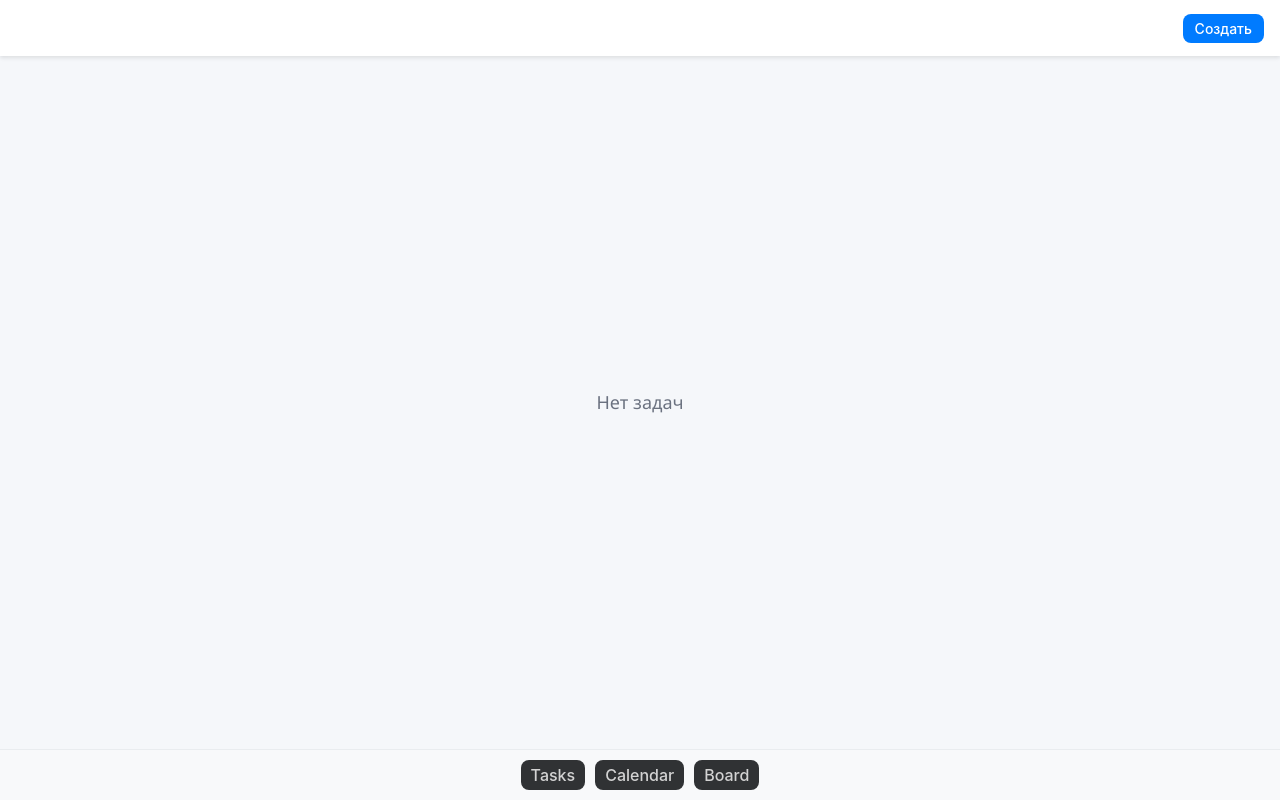
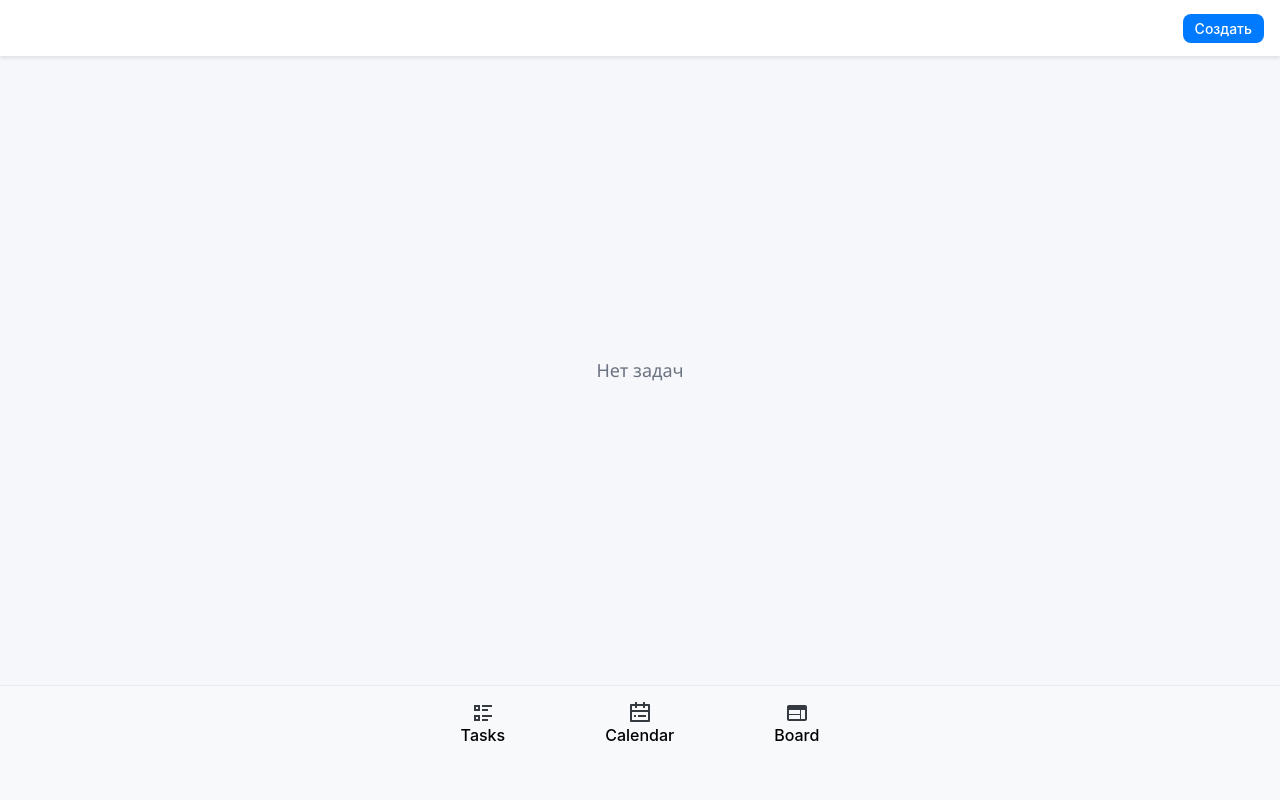
Before and after one commit to Gaigerov/TasksManager, a React (Create React App) app: page /#/ in a window 1280 px wide. Built offline with nearby package versions, Linux system fonts and the light colour scheme; some icons are missing.

Commit message:
добавил иконки в button

```diff
--- a/src/components/Button/Button.module.css
+++ b/src/components/Button/Button.module.css
@@ -10,6 +10,26 @@
     text-align: center;
     text-decoration: none;
     font-family: inherit;
+}
+
+.icon {
+    background: none;
+    padding: 5px;
+    border: none;
+    border-radius: 50%;
+    display: flex;
+    align-items: center;
+    justify-content: center;
+}
+
+.icon:hover:not(.disabled) {
+    filter: invert(26%) sepia(87%) saturate(1316%) hue-rotate(199deg) brightness(99%) contrast(114%);
+}
+
+.iconImage {
+    width: 24px;
+    height: 24px;
+    object-fit: contain;
 }
 
 .primary {
--- a/src/components/Button/Button.tsx
+++ b/src/components/Button/Button.tsx
@@ -1,11 +1,11 @@
 import React, {ElementType, forwardRef} from 'react';
 import styles from './Button.module.css';
 
-type ButtonVariant = 'primary' | 'secondary' | 'danger' | 'success' | 'warning' | 'link' | 'header' | 'card';
+type ButtonVariant = 'primary' | 'secondary' | 'danger' | 'success' | 'warning' | 'link' | 'header' | 'card' | 'icon'; // Добавлен 'icon'
 type ButtonSize = 'small' | 'medium' | 'large';
 
 interface ButtonProps {
-    children: React.ReactNode;
+    children?: React.ReactNode; // Сделали children опциональным
     variant?: ButtonVariant;
     size?: ButtonSize;
     className?: string;
@@ -13,6 +13,8 @@ interface ButtonProps {
     disabled?: boolean;
     as?: ElementType;
     onClick?: () => void;
+    iconSrc?: string; // Новый проп для пути к иконке
+    alt?: string; // Альтернативный текст для иконки
 }
 
 const Button = forwardRef<HTMLElement, ButtonProps>((
@@ -24,6 +26,8 @@ const Button = forwardRef<HTMLElement, ButtonProps>((
         fullWidth = false,
         disabled = false,
         as: Component = 'button',
+        iconSrc, // Новый проп
+        alt = '', // Альтернативный текст
         ...props
     },
     ref
@@ -45,6 +49,15 @@ const Button = forwardRef<HTMLElement, ButtonProps>((
     const isButton = Component === 'button';
     const buttonProps = isButton ? {disabled} : {};
 
+    // Рендерим иконку если передан iconSrc
+    const renderIcon = iconSrc ? (
+        <img
+            src={iconSrc}
+            alt={alt}
+            className={styles.iconImage}
+        />
+    ) : null;
+
     return (
         <Component
             className={buttonClasses}
@@ -52,6 +65,7 @@ const Button = forwardRef<HTMLElement, ButtonProps>((
             {...buttonProps}
             {...props}
         >
+            {renderIcon}
             {children}
         </Component>
     );
--- a/src/components/Footer/Footer.module.css
+++ b/src/components/Footer/Footer.module.css
@@ -4,7 +4,7 @@
     width: 100%;
     justify-content: space-around;
     align-items: center;
-    padding: 10px 0;
+    padding: 10px 0 50px 0;
     background-color: #f8f9fa;
     border-top: 1px solid #e9ecef;
 }
@@ -12,14 +12,15 @@
 .buttonGroup {
     display: flex;
     width: 100%;
+    gap: 80px;
     justify-content: center;
-    gap: 10px;
 }
 
 .footerButton {
+    display: flex;
+    flex-direction: column;
     padding: 5px 10px;
-    color: lightgray;
-    background-color: #303234;
+    color: black;
     border: none;
     border-radius: 8px;
     cursor: pointer;
@@ -31,6 +32,11 @@
 }
 
 .footerButton:hover {
-    background-color: #8f9193;
     transform: translateY(-2px);
 }
+
+@media (max-width: 480px) {
+    .buttonGroup {
+        gap: 20px;
+    }
+}
--- a/src/components/Footer/Footer.tsx
+++ b/src/components/Footer/Footer.tsx
@@ -1,26 +1,38 @@
 import React from 'react';
 import styles from './Footer.module.css';
 import Button from '../Button/Button';
+import listCheckIcon from '../../images/list-check-2.svg';
+import calendarCheckIcon from '../../images/calendar-todo-line.svg';
+import boardCheckIcon from '../../images/web-board.svg'
 
 const Footer: React.FC = () => {
     return (
         <footer className={styles.footer}>
             <div className={styles.buttonGroup}>
                 <Button
-                    variant="secondary"
+                    variant="icon"
+                    iconSrc={listCheckIcon}
+                    alt="List check icon"
                     className={styles.footerButton}
+                    onClick={() => console.log('Icon button clicked')}
                 >
                     Tasks
                 </Button>
                 <Button
-                    variant="secondary"
+                    variant="icon"
+                    iconSrc={calendarCheckIcon}
+                    alt="Calendar check icon"
                     className={styles.footerButton}
+                    onClick={() => console.log('Icon button clicked')}
                 >
                     Calendar
                 </Button>
                 <Button
-                    variant="secondary"
+                    variant="icon"
+                    iconSrc={boardCheckIcon}
+                    alt="Board check icon"
                     className={styles.footerButton}
+                    onClick={() => console.log('Icon button clicked')}
                 >
                     Board
                 </Button>
--- a/src/components/TaskModal/ModalBody/ModalBody.module.css
+++ b/src/components/TaskModal/ModalBody/ModalBody.module.css
@@ -96,14 +96,8 @@
 }
 
 .timeInput {
-    appearance: none; /* Убираем браузерные стили */
-    -webkit-appearance: none; /* Для Safari */
+    appearance: none;
+    -webkit-appearance: none;
     height: 36px;
     padding: 8px 12px;
 }
-
-@media (max-width: 480px) {
-    .formRow {
-        flex-direction: column;
-    }
-}
```
